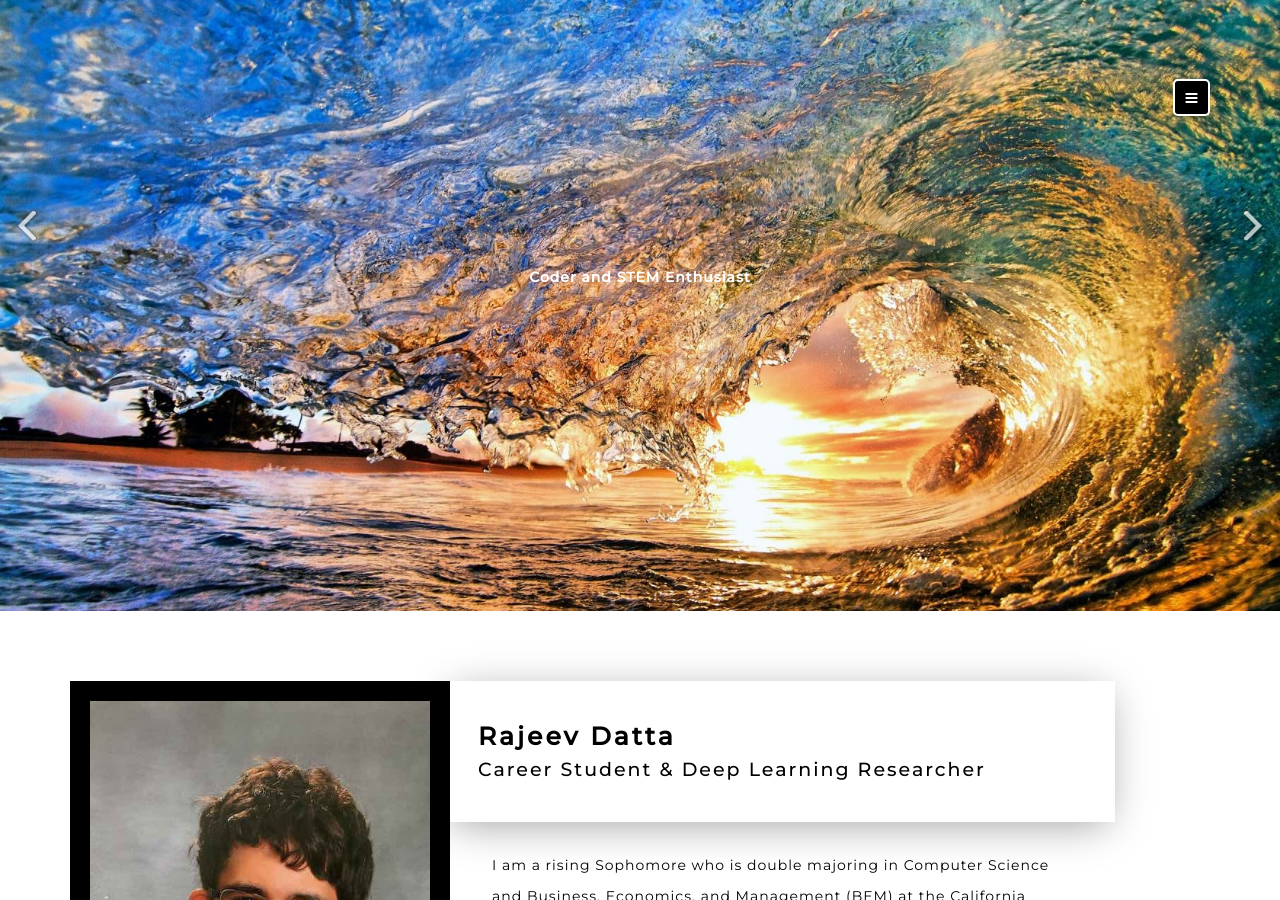
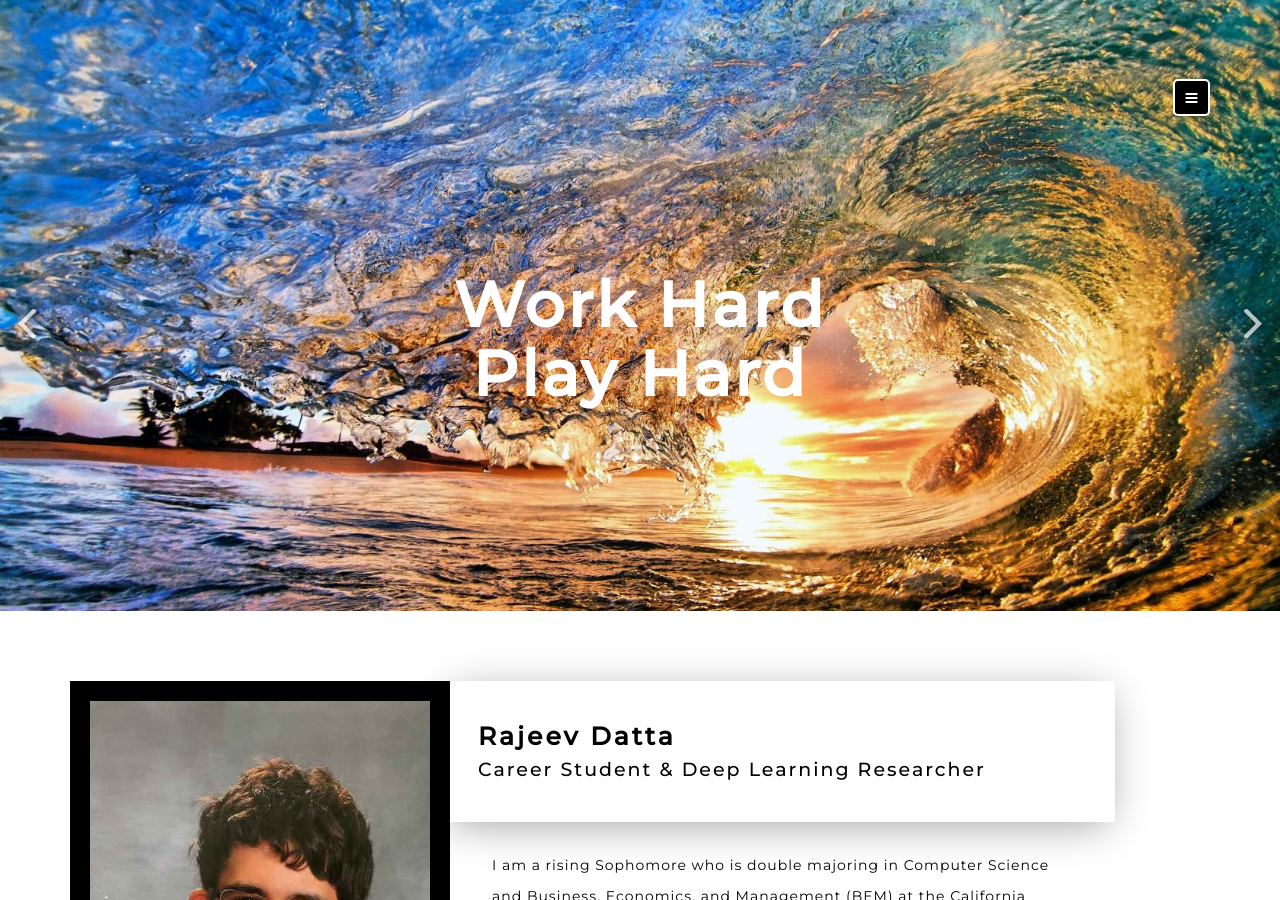
Before and after one commit to rajeev-datta/rajeev-datta.github.io, a Jekyll site: the page index.html, which Jekyll copies as it is, in a window 1280 px wide and 900 px high. Built offline with Jekyll 4.4.1, drawn with Linux system fonts in a browser that asks for light colours.

Commit message:
Update index.html

```diff
--- a/index.html
+++ b/index.html
@@ -102,7 +103,9 @@ License URL: http://creativecommons.org/licenses/by/3.0/
 						<div class="slider-img ">
 							<div class="container">
 								<div class="slider-info">
-									<h5><strong>Coder and STEM Enthusiast</strong></h5>
+									<h4><strong>Work Hard</strong>
+										 </h4>
+									<h4><strong>Play Hard</strong></h4>
 								</div>
 							</div>
 						</div>
```
Also changed, not shown: other parts of index.html (+3 -2 lines).
